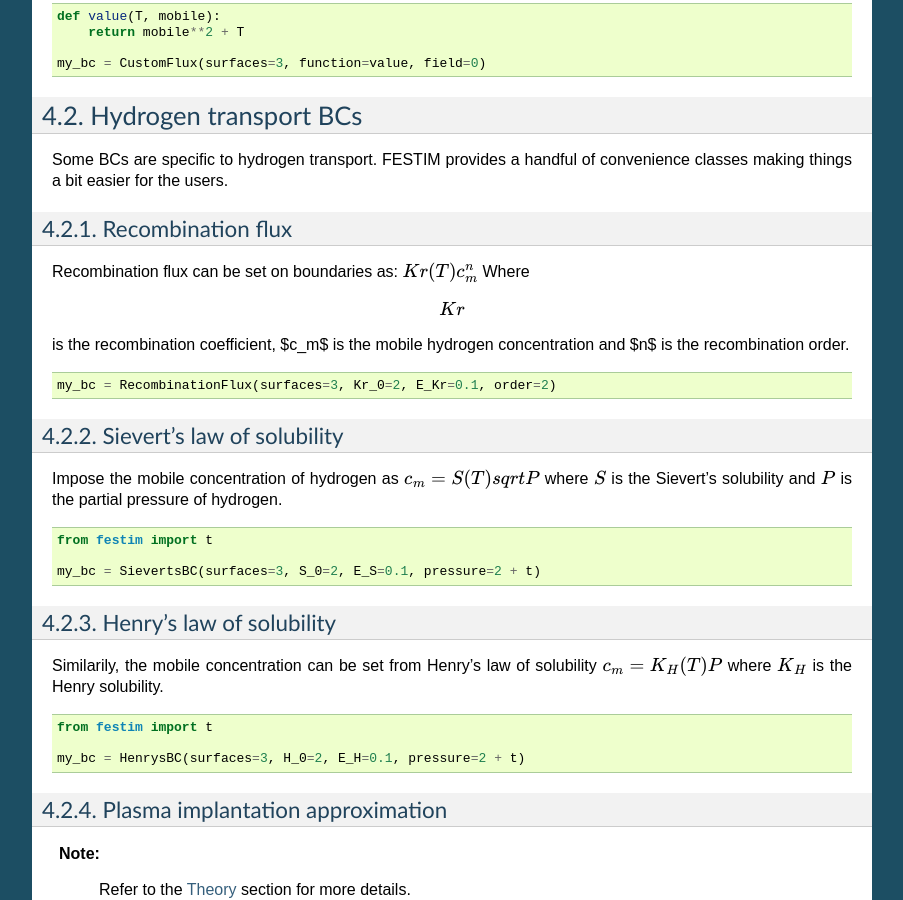
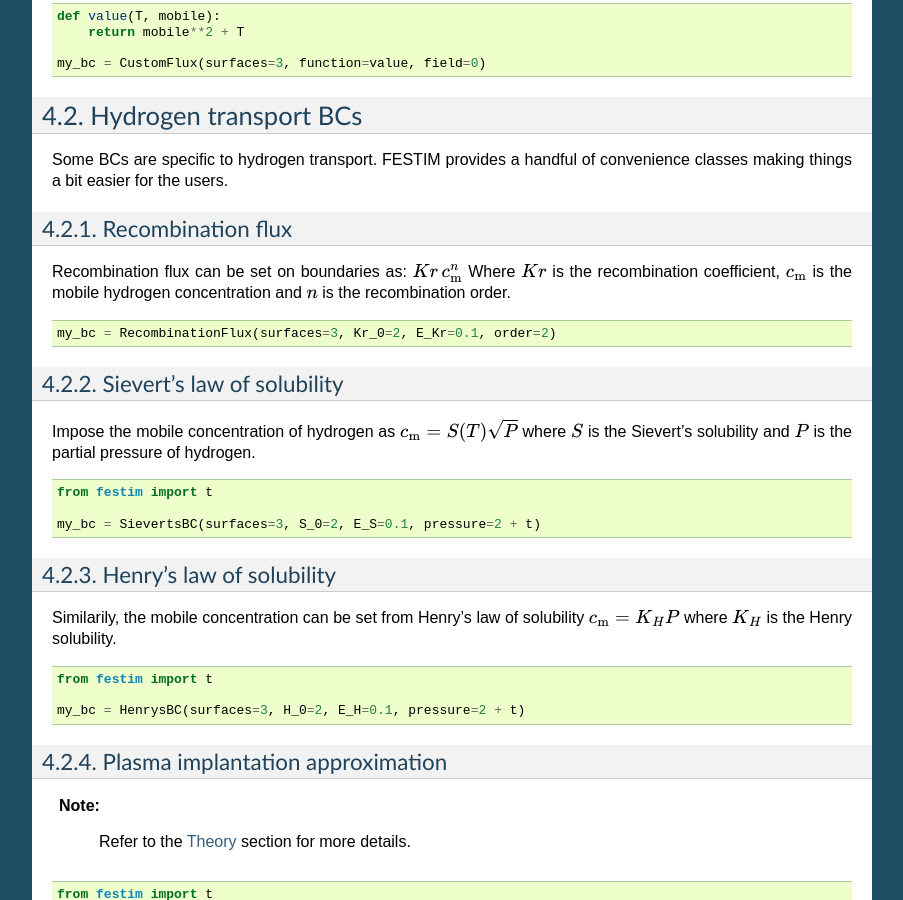
Before and after one commit to festim-dev/FESTIM, a Sphinx documentation site: the page built from docs/source/userguide/boundary_conditions.rst, in a window 1280 px wide and 900 px high, scrolled down 1074 px. Shown: the whole window, without its empty margins (198-1101 px from the left). Built offline with Sphinx 7.4.7, drawn with Linux system fonts in a browser that asks for light colours.

Commit message:
math fixes

```diff
--- a/docs/source/userguide/boundary_conditions.rst
+++ b/docs/source/userguide/boundary_conditions.rst
@@ -80,8 +80,8 @@ Some BCs are specific to hydrogen transport. FESTIM provides a handful of conven
 Recombination flux
 ^^^^^^^^^^^^^^^^^^
 
-Recombination flux can be set on boundaries as: :math:`Kr(T) c_m^n`
-Where $$Kr$$ is the recombination coefficient, $c_m$ is the mobile hydrogen concentration and $n$ is the recombination order.
+Recombination flux can be set on boundaries as: :math:`Kr \, c_\mathrm{m}^n`
+Where :math:`Kr` is the recombination coefficient, :math:`c_\mathrm{m}` is the mobile hydrogen concentration and :math:`n` is the recombination order.
 
 .. code-block:: python
 
@@ -91,7 +91,7 @@ Where $$Kr$$ is the recombination coefficient, $c_m$ is the mobile hydrogen conc
 Sievert's law of solubility
 ^^^^^^^^^^^^^^^^^^^^^^^^^^^
 
-Impose the mobile concentration of hydrogen as :math:`c_m = S(T) \\sqrt{P}` where :math:`S` is the Sievert's solubility and :math:`P` is the partial pressure of hydrogen.
+Impose the mobile concentration of hydrogen as :math:`c_\mathrm{m} = S(T) \sqrt{P}` where :math:`S` is the Sievert's solubility and :math:`P` is the partial pressure of hydrogen.
 
 .. code-block:: python
 
@@ -103,7 +103,7 @@ Impose the mobile concentration of hydrogen as :math:`c_m = S(T) \\sqrt{P}` wher
 Henry's law of solubility
 ^^^^^^^^^^^^^^^^^^^^^^^^^
 
-Similarily, the mobile concentration can be set from Henry's law of solubility :math:`c_m = K_H(T) P` where :math:`K_H` is the Henry solubility.
+Similarily, the mobile concentration can be set from Henry's law of solubility :math:`c_\mathrm{m} = K_H P` where :math:`K_H` is the Henry solubility.
 
 
 .. code-block:: python
```
